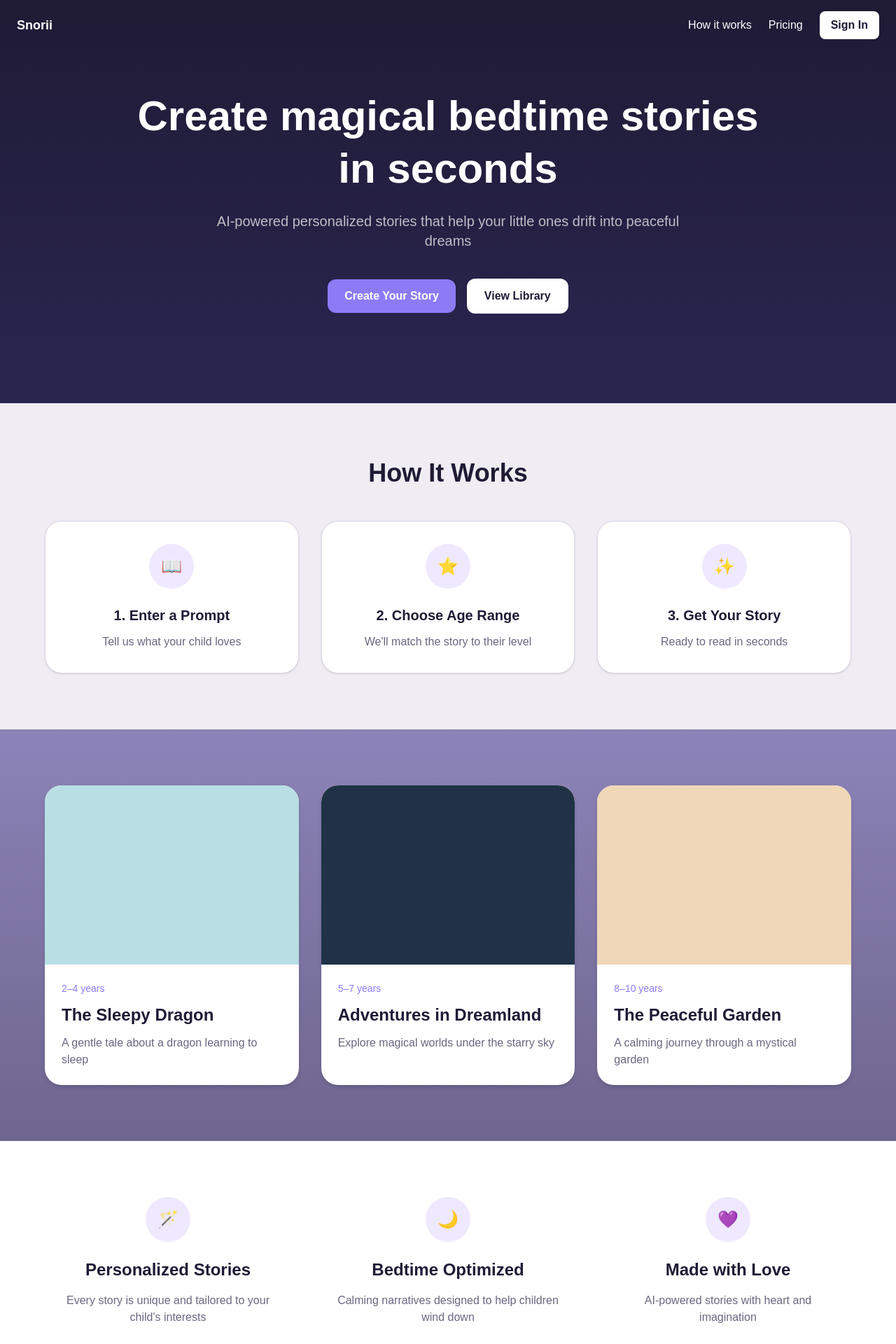
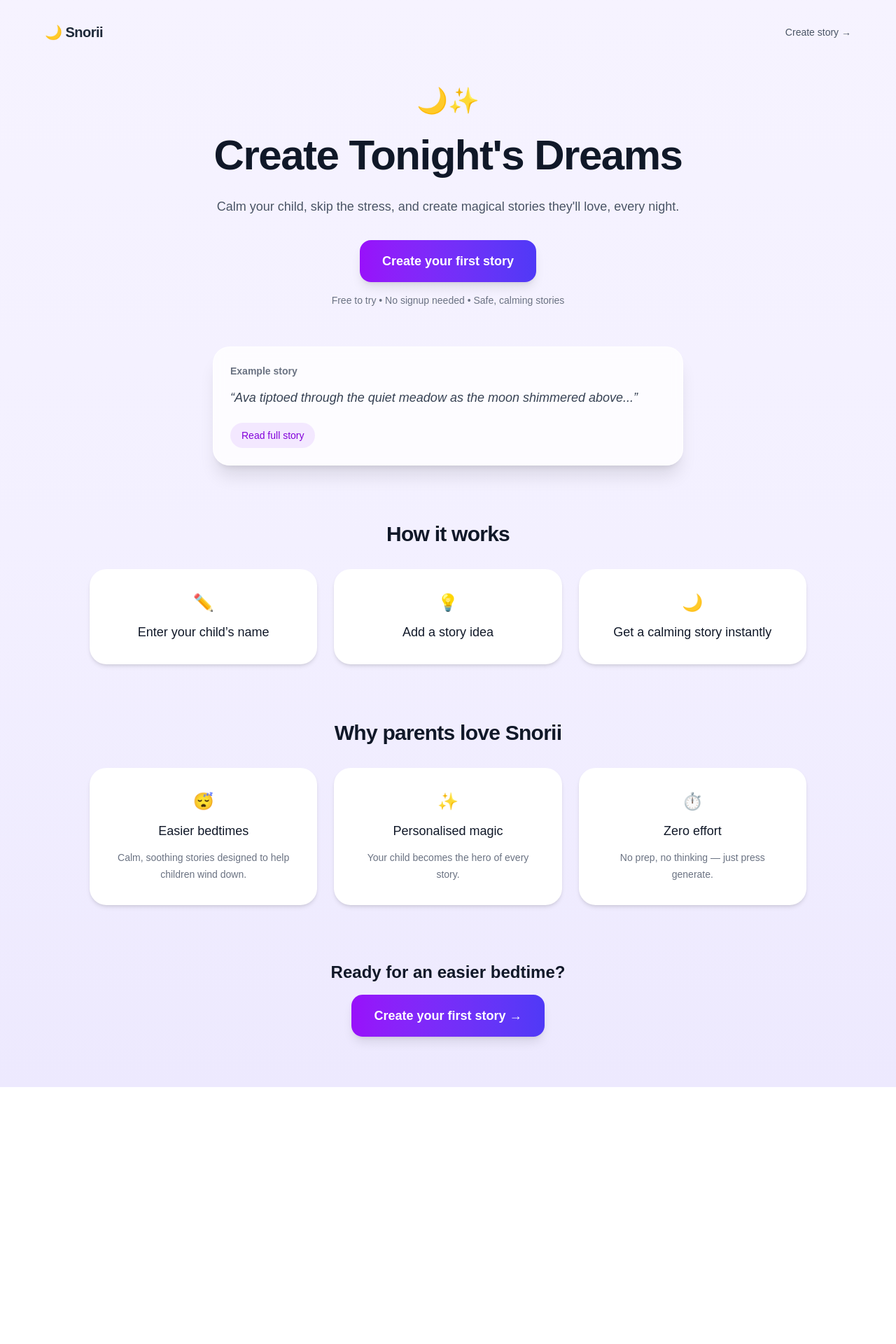
Before and after one commit to Danmoconnor/snorii, a Next.js app: page / in a window 1280 px wide. Shown: the top 1920 px of the page at 70% size. After the commit the page ends 1553 px from the top, so only its background shows below. Built offline with nearby package versions, Linux system fonts and the light colour scheme.

Commit message:
Homepage polish + branding + story preview

```diff
--- a/app/page.tsx
+++ b/app/page.tsx
@@ -1,158 +1,178 @@
-import Link from "next/link"
-import Navbar from "./components/Navbar";
-import Footer from "./components/Footer";
+import Link from "next/link";
+
 export default function Home() {
   return (
-    <main className="min-h-screen bg-[#efedf3] text-[#1f1b35]">
-      <section className="relative bg-gradient-to-b from-[#1f1b35] to-[#2a2550] px-6 py-32 text-center text-white">
-        <Navbar />
+    <main className="min-h-screen bg-gradient-to-b from-[#f6f3ff] via-[#f3f0ff] to-[#ede9fe] px-6 py-8 text-gray-900">
+      <div className="mx-auto max-w-6xl">
+        <header className="mb-16 flex items-center justify-between">
+          <div className="text-xl font-semibold tracking-tight text-gray-800">
+            🌙 Snorii
+          </div>
 
-        <h1 className="mx-auto max-w-4xl text-5xl font-bold leading-tight md:text-6xl">
-          Create magical bedtime stories in seconds
+          <Link
+            href="/create"
+            className="text-sm font-medium text-gray-600 transition hover:text-gray-900"
+          >
+            Create story →
+          </Link>
+        </header>
+
+        <section className="mx-auto max-w-3xl text-center">
+          <div className="mb-5 text-4xl">🌙✨</div>
+
+          <h1 className="text-5xl font-bold leading-tight tracking-tight md:text-6xl">
+           Create Tonight's Dreams
           </h1>
 
-        <p className="mx-auto mt-6 max-w-2xl text-lg text-white/70 md:text-xl">
-          AI-powered personalized stories that help your little ones drift into peaceful dreams
+          <p className="mx-auto mt-5 max-w-2xl text-lg leading-8 text-gray-600">
+            Calm your child, skip the stress, and create magical stories
+            they&apos;ll love, every night.
           </p>
 
-        <div className="mt-10 flex flex-col items-center justify-center gap-4 sm:flex-row">
           <Link
             href="/create"
-  className="rounded-xl bg-[#8b7cf6] px-6 py-3 font-semibold text-white transition hover:opacity-90"
+            className="mt-8 inline-flex items-center rounded-2xl bg-gradient-to-r from-purple-600 to-indigo-600 px-8 py-4 text-lg font-semibold text-white shadow-lg transition hover:scale-[1.02]"
           >
-  Create Your Story
+            Create your first story
           </Link>
-          <button className="rounded-xl border border-white/30 bg-white px-6 py-3 font-semibold text-[#1f1b35] transition hover:opacity-90">
-            View Library
-          </button>
+
+          <p className="mt-4 text-sm text-gray-500">
+            Free to try • No signup needed • Safe, calming stories
+          </p>
+        </section>
+
+        <section className="mx-auto mt-14 max-w-2xl">
+          <div className="rounded-3xl border border-white/70 bg-white/80 p-6 shadow-xl backdrop-blur">
+            <h3 className="mb-3 text-sm font-semibold text-gray-500">
+              Example story
+            </h3>
+
+            <p className="text-lg italic leading-8 text-gray-700">
+              “Ava tiptoed through the quiet meadow as the moon shimmered
+              above...”
+            </p>
+
+            <details className="group mt-5">
+              <summary className="inline-flex cursor-pointer list-none items-center rounded-full bg-purple-100 px-4 py-2 text-sm font-medium text-purple-700 transition hover:bg-purple-200">
+                <span className="group-open:hidden">Read full story</span>
+                <span className="hidden group-open:inline">Hide story</span>
+              </summary>
+
+              <div className="mt-5 rounded-2xl bg-[#faf8ff] p-6 text-left shadow-inner">
+                <h4 className="mb-4 text-2xl font-semibold text-gray-900">
+                  Ava and the Moonlit Meadow
+                </h4>
+
+                <div className="space-y-4 text-[17px] leading-8 text-gray-700">
+                  <p>
+                    Ava stepped softly into the meadow as the silver moon
+                    shone above her. The grass swayed gently around her toes,
+                    and the stars blinked as if they were whispering a secret
+                    just for her.
+                  </p>
+
+                  <p>
+                    In the middle of the meadow stood a tiny white unicorn
+                    with a mane that shimmered like morning frost. It looked
+                    at Ava with kind, sleepy eyes and dipped its head as
+                    though inviting her closer.
+                  </p>
+
+                  <p>
+                    “Would you like a moonlight walk?” the little unicorn
+                    seemed to say. Ava smiled and nodded. Together they
+                    wandered through the quiet field, where glowing flowers
+                    opened one by one, filling the air with a sweet, calming
+                    scent.
+                  </p>
+
+                  <p>
+                    Soon, Ava began to feel warm and wonderfully sleepy. The
+                    unicorn led her to a soft patch of clover, where she lay
+                    back and watched the stars twinkle above. One by one, they
+                    seemed to sing her a lullaby.
+                  </p>
+
+                  <p>
+                    As Ava’s eyes grew heavier, the unicorn curled beside her
+                    like a fluffy cloud. Wrapped in moonlight and quiet magic,
+                    Ava drifted into the softest, happiest sleep, dreaming of
+                    stars, meadows, and gentle midnight adventures.
+                  </p>
+                </div>
+              </div>
+            </details>
           </div>
         </section>
 
-      <section className="px-6 py-20">
-        <div className="mx-auto max-w-6xl">
-          <h2 className="text-center text-4xl font-bold">How It Works</h2>
+        <section className="mx-auto mt-20 max-w-5xl text-center">
+          <h2 className="mb-8 text-3xl font-semibold tracking-tight text-gray-900">
+            How it works
+          </h2>
 
-          <div className="mt-12 grid gap-8 md:grid-cols-3">
-            <div className="rounded-3xl border border-[#ddd6ea] bg-white p-8 text-center shadow-sm">
-              <div className="mx-auto flex h-16 w-16 items-center justify-center rounded-full bg-[#efe9ff] text-2xl">
-                📖
-              </div>
-              <h3 className="mt-6 text-xl font-semibold">1. Enter a Prompt</h3>
-              <p className="mt-3 text-[#6b6780]">Tell us what your child loves</p>
+          <div className="grid gap-6 md:grid-cols-3">
+            <div className="rounded-3xl bg-white p-8 shadow-md">
+              <div className="mb-3 text-2xl">✏️</div>
+              <p className="text-lg font-medium">Enter your child’s name</p>
             </div>
 
-            <div className="rounded-3xl border border-[#ddd6ea] bg-white p-8 text-center shadow-sm">
-              <div className="mx-auto flex h-16 w-16 items-center justify-center rounded-full bg-[#efe9ff] text-2xl">
-                ⭐
-              </div>
-              <h3 className="mt-6 text-xl font-semibold">2. Choose Age Range</h3>
-              <p className="mt-3 text-[#6b6780]">
-                We&apos;ll match the story to their level
-              </p>
+            <div className="rounded-3xl bg-white p-8 shadow-md">
+              <div className="mb-3 text-2xl">💡</div>
+              <p className="text-lg font-medium">Add a story idea</p>
             </div>
 
-            <div className="rounded-3xl border border-[#ddd6ea] bg-white p-8 text-center shadow-sm">
-              <div className="mx-auto flex h-16 w-16 items-center justify-center rounded-full bg-[#efe9ff] text-2xl">
-                ✨
-              </div>
-              <h3 className="mt-6 text-xl font-semibold">3. Get Your Story</h3>
-              <p className="mt-3 text-[#6b6780]">Ready to read in seconds</p>
-            </div>
+            <div className="rounded-3xl bg-white p-8 shadow-md">
+              <div className="mb-3 text-2xl">🌙</div>
+              <p className="text-lg font-medium">Get a calming story instantly</p>
             </div>
           </div>
         </section>
 
-      <section className="bg-gradient-to-b from-[#8c83b8] to-[#6e668e] px-6 py-20">
-        <div className="mx-auto max-w-6xl">
-          <div className="grid gap-8 md:grid-cols-3">
-            <div className="overflow-hidden rounded-3xl bg-white shadow-md">
-              <div className="h-64 bg-[#b8dfe3]" />
-              <div className="p-6">
-                <p className="text-sm text-[#8b7cf6]">2–4 years</p>
-                <h3 className="mt-3 text-2xl font-semibold">The Sleepy Dragon</h3>
-                <p className="mt-3 text-[#6b6780]">
-                  A gentle tale about a dragon learning to sleep
+        <section className="mx-auto mt-20 max-w-5xl text-center">
+          <h2 className="mb-8 text-3xl font-semibold tracking-tight text-gray-900">
+            Why parents love Snorii
+          </h2>
+
+          <div className="grid gap-6 md:grid-cols-3">
+            <div className="rounded-3xl bg-white p-8 shadow-md">
+              <div className="mb-3 text-2xl">😴</div>
+              <p className="text-lg font-medium">Easier bedtimes</p>
+              <p className="mt-3 text-sm leading-6 text-gray-500">
+                Calm, soothing stories designed to help children wind down.
               </p>
             </div>
+
+            <div className="rounded-3xl bg-white p-8 shadow-md">
+              <div className="mb-3 text-2xl">✨</div>
+              <p className="text-lg font-medium">Personalised magic</p>
+              <p className="mt-3 text-sm leading-6 text-gray-500">
+                Your child becomes the hero of every story.
+              </p>
             </div>
 
-            <div className="overflow-hidden rounded-3xl bg-white shadow-md">
-              <div className="h-64 bg-[#203245]" />
-              <div className="p-6">
-                <p className="text-sm text-[#8b7cf6]">5–7 years</p>
-                <h3 className="mt-3 text-2xl font-semibold">Adventures in Dreamland</h3>
-                <p className="mt-3 text-[#6b6780]">
-                  Explore magical worlds under the starry sky
+            <div className="rounded-3xl bg-white p-8 shadow-md">
+              <div className="mb-3 text-2xl">⏱️</div>
+              <p className="text-lg font-medium">Zero effort</p>
+              <p className="mt-3 text-sm leading-6 text-gray-500">
+                No prep, no thinking — just press generate.
               </p>
-              </div>
-            </div>
-
-            <div className="overflow-hidden rounded-3xl bg-white shadow-md">
-              <div className="h-64 bg-[#f0d7b7]" />
-              <div className="p-6">
-                <p className="text-sm text-[#8b7cf6]">8–10 years</p>
-                <h3 className="mt-3 text-2xl font-semibold">The Peaceful Garden</h3>
-                <p className="mt-3 text-[#6b6780]">
-                  A calming journey through a mystical garden
-                </p>
-              </div>
-            </div>
             </div>
           </div>
         </section>
 
-      <section className="bg-white px-6 py-20">
-        <div className="mx-auto max-w-6xl">
-          <div className="grid gap-12 text-center md:grid-cols-3">
-            <div>
-              <div className="mx-auto flex h-16 w-16 items-center justify-center rounded-full bg-[#efe9ff] text-2xl text-[#6d5bd0]">
-                🪄
+        <section className="mt-20 pb-10 text-center">
+          <h3 className="mb-4 text-2xl font-semibold text-gray-900">
+            Ready for an easier bedtime?
+          </h3>
+
+          <Link
+            href="/create"
+            className="inline-flex items-center rounded-2xl bg-gradient-to-r from-purple-600 to-indigo-600 px-8 py-4 text-lg font-semibold text-white shadow-lg transition hover:scale-[1.02]"
+          >
+            Create your first story →
+          </Link>
+        </section>
       </div>
-              <h3 className="mt-6 text-2xl font-semibold">Personalized Stories</h3>
-              <p className="mx-auto mt-4 max-w-xs text-[#6b6780]">
-                Every story is unique and tailored to your child&apos;s interests
-              </p>
-            </div>
-
-            <div>
-              <div className="mx-auto flex h-16 w-16 items-center justify-center rounded-full bg-[#efe9ff] text-2xl text-[#6d5bd0]">
-                🌙
-              </div>
-              <h3 className="mt-6 text-2xl font-semibold">Bedtime Optimized</h3>
-              <p className="mx-auto mt-4 max-w-xs text-[#6b6780]">
-                Calming narratives designed to help children wind down
-              </p>
-            </div>
-
-            <div>
-              <div className="mx-auto flex h-16 w-16 items-center justify-center rounded-full bg-[#efe9ff] text-2xl text-[#6d5bd0]">
-                💜
-              </div>
-              <h3 className="mt-6 text-2xl font-semibold">Made with Love</h3>
-              <p className="mx-auto mt-4 max-w-xs text-[#6b6780]">
-                AI-powered stories with heart and imagination
-              </p>
-            </div>
-          </div>
-        </div>
-      </section>
-
-      <section className="bg-gradient-to-r from-[#8a7be8] to-[#6f63c8] px-6 py-24 text-center text-white">
-        <div className="mx-auto max-w-3xl">
-          <div className="text-5xl">👑</div>
-          <h2 className="mt-6 text-4xl font-bold">Upgrade to Premium</h2>
-          <p className="mx-auto mt-6 max-w-2xl text-lg text-white/85">
-            Save unlimited stories, access your library from anywhere, and enjoy ad-free reading
-          </p>
-          <p className="mt-10 text-5xl font-bold">
-            £4.99<span className="text-2xl font-medium">/month</span>
-          </p>
-          <button className="mt-8 rounded-2xl bg-[#e0b72c] px-8 py-4 text-lg font-semibold text-[#1f1b35] transition hover:opacity-90">
-            Get Premium
-          </button>
-        </div>
-      </section>
-      <Footer />
     </main>
   );
 }
```
Lines whose indentation alone changed are shown as unchanged.
